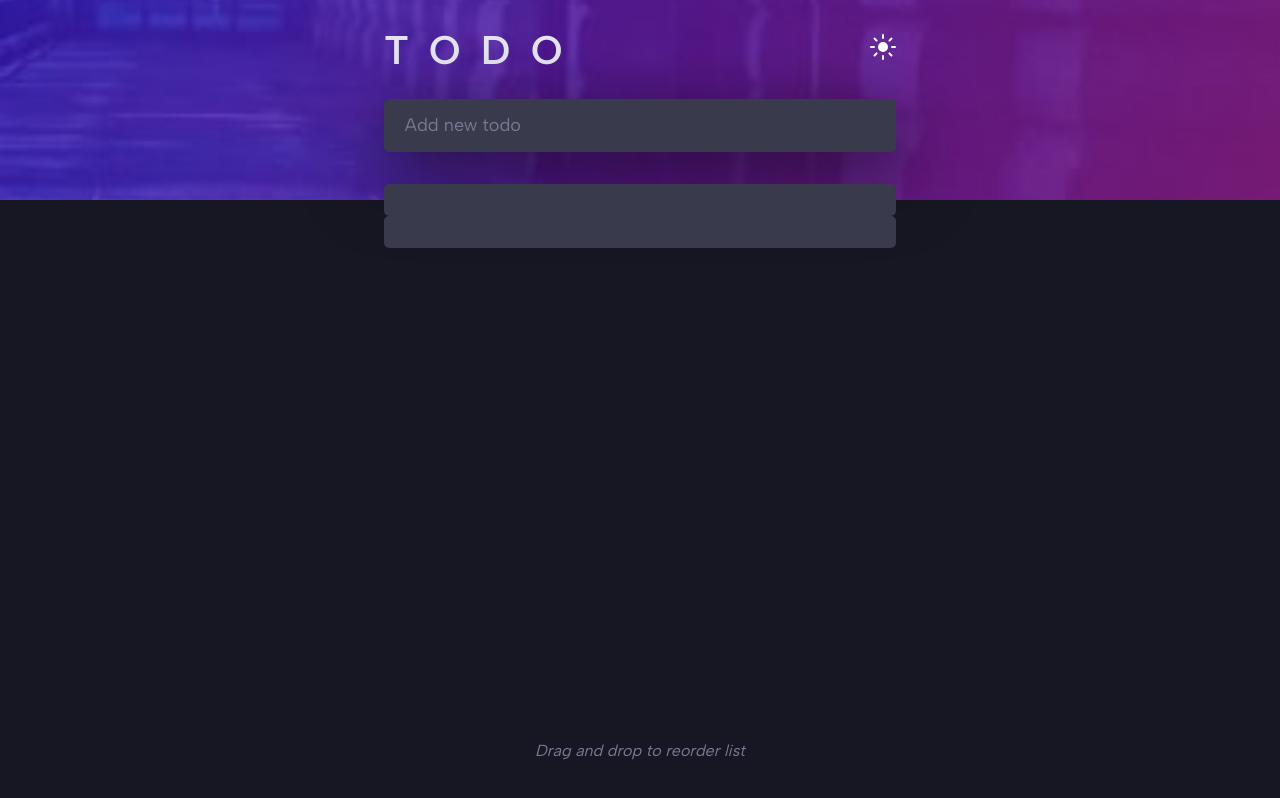
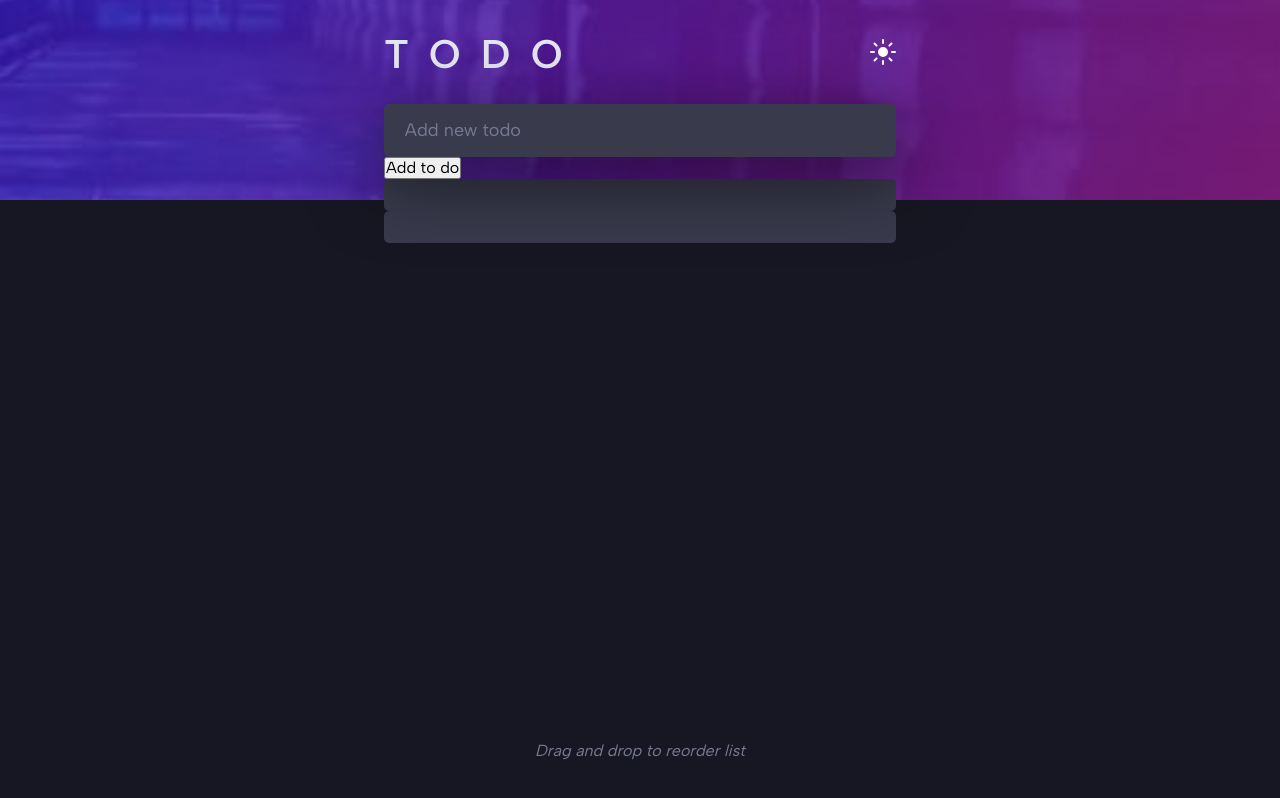
Before and after one commit to bravoosonja/react-todo, a React (Create React App) app: page / in a window 1280 px wide. Built offline with nearby package versions, Linux system fonts and the light colour scheme.

Commit message:
Update logic to update state using redux

```diff
--- a/package.json
+++ b/package.json
@@ -8,7 +8,9 @@
     "@testing-library/user-event": "^13.5.0",
     "react": "^18.2.0",
     "react-dom": "^18.2.0",
+    "react-redux": "^8.0.2",
     "react-scripts": "5.0.1",
+    "redux": "^4.2.0",
     "styled-components": "^5.3.5",
     "styled-normalize": "^8.0.7",
     "web-vitals": "^2.1.4"
--- a/src/App.js
+++ b/src/App.js
@@ -26,13 +26,9 @@ function App() {
         <Overlay>
           <Header theme={theme} toggleTheme={themeToggler} />
           <main>
-            <section>
-              <NewTodo />
-            </section>
-            <section>
-              <TodoItem />
-              <Todos />
-            </section>
+            <NewTodo />
+            <TodoItem />
+            <Todos />
           </main>
         </Overlay>
       </Wrapper>
@@ -83,4 +79,6 @@ const Overlay = styled.div`
   flex-direction: column;
 `;
 
+const Content = styled.div``;
+
 export default App;
--- a/src/components/NewTodo.js
+++ b/src/components/NewTodo.js
@@ -20,16 +20,19 @@ export default function NewTodo() {
   };
 
   return (
-    <Wrapper>
-      <StyledForm onSubmit={submitHandler}>
+    //<Wrapper>
+    <form onSubmit={submitHandler}>
       <input
         type="text"
         id="text"
         ref={textInputRef}
         placeholder="Add new todo"
       />
-      </StyledForm>
-    </Wrapper>
+      <button type="submit" onClick={submitHandler}>
+        Add to do
+      </button>
+    </form>
+    //</Wrapper>
   );
 }
 
@@ -43,8 +46,7 @@ const Wrapper = styled.div`
 `;
 
 const StyledForm = styled.form`
-  width: 40vw;
-  input {
-    box-shadow: rgba(0, 0, 0, 0.56) 0px 22px 70px 4px;
-  }
+  /* button {
+    display: none;
+  } */
 `;
--- a/src/components/TodoItem.js
+++ b/src/components/TodoItem.js
@@ -1,17 +1,13 @@
 import styled from "styled-components";
 
 export default function TodoItem(props) {
-  return (
-    <Wrapper>
-      <li onClick={props.onRemoveTodo}>{props.text}</li>
-    </Wrapper>
-  );
+  return <li onClick={props.onRemoveTodo}>{props.text}</li>;
 }
 
-const Wrapper = styled.div`
-  display: flex;
-  justify-content: center;
-  align-items: center;
-  width: 40vw;
-  height: 100%;
-`;
+// const Wrapper = styled.div`
+//   display: flex;
+//   justify-content: center;
+//   align-items: center;
+//   width: 40vw;
+//   height: 100%;
+// `;
--- a/src/components/Todos.js
+++ b/src/components/Todos.js
@@ -8,7 +8,7 @@ export default function Todos() {
   const todoCtx = useContext(TodoContext);
 
   return (
-    <Wrapper>
+    // <Wrapper>
     <ul>
       {todoCtx.items.map((item) => (
         <TodoItem
@@ -18,14 +18,14 @@ export default function Todos() {
         />
       ))}
     </ul>
-    </Wrapper>
+    // </Wrapper>
   );
 }
 
-const Wrapper = styled.div`
-  display: flex;
-  justify-content: center;
-  align-items: center;
-  width: 40vw;
-  height: 100%;
-`;
+// const Wrapper = styled.div`
+//   display: flex;
+//   justify-content: center;
+//   align-items: center;
+//   width: 40vw;
+//   height: 100%;
+// `;
--- a/src/store/todo-context.js
+++ b/src/store/todo-context.js
@@ -6,7 +6,7 @@ export const TodoContext = createContext({
   removeTodo: (id) => {},
 });
 
-export const TodoContextProvider = ({ children }) => {
+export const TodoContextProvider = ({ props }) => {
   const [todos, setTodos] = useState([]);
 
   const addTodoHandler = (todoText) => {
@@ -30,6 +30,6 @@ export const TodoContextProvider = ({ children }) => {
   };
 
   return (
-    <TodoContext.Provider value={contextValue}>{children}</TodoContext.Provider>
+    <TodoContext.Provider value={contextValue}>{props}</TodoContext.Provider>
   );
 };
--- a/src/styles/GlobalStyles.js
+++ b/src/styles/GlobalStyles.js
@@ -50,6 +50,10 @@ ul,li {
   outline: none;
   border: none;
   list-style: none;
+
+  :focus {
+            outline: 1px solid  ${({ theme }) => theme.text};
+        }
 }
 
 input[type=text] {
@@ -67,7 +71,22 @@ input[type=text] {
         }
 
         :focus {
-            outline:none;
+            outline: 1px solid  ${({ theme }) => theme.text};
+
         }
-    }
+
+        :active {
+            background-color: ${({ theme }) => theme.formBackground};
+            color: ${({ theme }) => theme.text};
+            outline: 1px solid  ${({ theme }) => theme.text};
+        }
+}
+
+form {
+    width:40vw;
+    input {
+    box-shadow: rgba(0, 0, 0, 0.56) 0px 22px 70px 4px;
+  }
+}
+
 `;
```
Also changed, not shown: src/features/filters/filtersSlice.js (added, +22 -0 lines), src/features/todos/todosSlice.js (added, +55 -0 lines), src/reducer.js (added, +11 -0 lines), 2 other files (tests, documents, lock files or other folders). Lines whose indentation alone changed are shown as unchanged.
